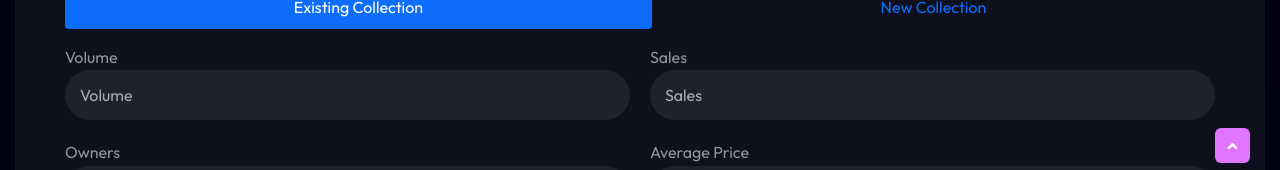
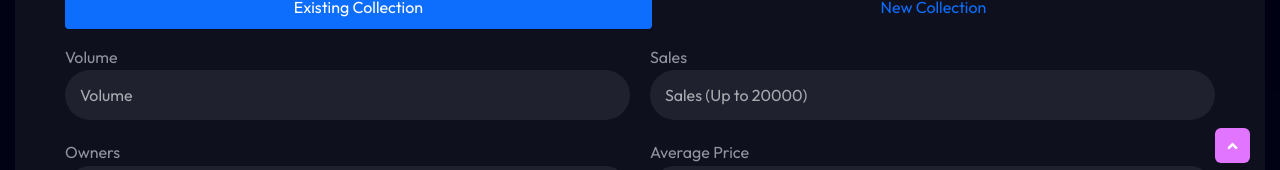
Before and after one commit to ThusithaHerath/nft-predictor-frontend, a React (Vite) app: page /predict in a window 1280 px wide. Shown: the part 717-887 px from the top of the page. Built offline with nearby package versions, Linux system fonts and the light colour scheme.

Commit message:
add validations

```diff
--- a/src/component/forms/ContactForm2.tsx
+++ b/src/component/forms/ContactForm2.tsx
@@ -167,28 +167,30 @@ interface PredictionResponse {
                     <div className="col-md-6">
                       <div className="form-grp">
                       <label>Volume</label>
-                      <input type="number" {...existingFormMethods.register("Volume")} placeholder="Volume" />
+                      <input type="number"   max="15000"
+                      {...existingFormMethods.register("Volume")} placeholder="Volume" />
                       <p className="form_error">{existingFormMethods.formState.errors.Volume?.message}</p>
                       </div>
                     </div>
                     <div className="col-md-6">
                       <div className="form-grp">
                       <label>Sales</label>
-                      <input type="number" {...existingFormMethods.register("Sales")} placeholder="Sales" />
+                      <input type="number"   min="0"
+  max="3000" {...existingFormMethods.register("Sales")} placeholder="Sales (Up to 20000)" />
                       <p className="form_error">{existingFormMethods.formState.errors.Sales?.message}</p>
                       </div>
                     </div>
                     <div className="col-md-6">
                       <div className="form-grp">
                       <label>Owners</label>
-                      <input type="number" {...existingFormMethods.register("Owners")} placeholder="Owners" />
+                      <input type="number"  min="0"  {...existingFormMethods.register("Owners")} placeholder="Owners" />
                       <p className="form_error">{existingFormMethods.formState.errors.Owners?.message}</p>
                       </div>
                     </div>
                     <div className="col-md-6">
                       <div className="form-grp">
                       <label>Average Price</label>
-                      <input type="number" step="0.1" {...existingFormMethods.register("Average_Price")} placeholder="Average Price" />
+                      <input type="number" min="0" max="10" step="0.1" {...existingFormMethods.register("Average_Price")} placeholder="Average Price" />
                       <p className="form_error">{existingFormMethods.formState.errors.Average_Price?.message}</p>
                       </div>
                     </div>
@@ -223,14 +225,14 @@ interface PredictionResponse {
                     <div className="col-md-6">
                       <div className="form-grp">
                       <label>Roadmap Strength</label>
-                      <input type="number" {...newFormMethods.register("Roadmap_Strength")} placeholder="Roadmap Strength" />
+                      <input type="number" min="0" {...newFormMethods.register("Roadmap_Strength")} placeholder="Roadmap Strength" />
                       <p className="form_error">{newFormMethods.formState.errors.Roadmap_Strength?.message}</p>
                       </div>
                     </div>
                     <div className="col-md-6">
                       <div className="form-grp">
-                      <label>Social Media Sentiment</label>
-                      <input type="number" step="0.1" {...newFormMethods.register("Social_Media_Sentiment")} placeholder="Social Media Sentiment (0-1)" />
+                      <label>Social Media Sentiment </label>
+                      <input type="number" min="0" step="0.1"  max="1"  {...newFormMethods.register("Social_Media_Sentiment")} placeholder="Social Media Sentiment (0-1)" />
                       <p className="form_error">{newFormMethods.formState.errors.Social_Media_Sentiment?.message}</p>
                       </div>
                     </div>
--- a/src/layouts/footers/FooterThree.tsx
+++ b/src/layouts/footers/FooterThree.tsx
@@ -1,36 +1,35 @@
-import { Link } from "react-router-dom";
-import NewsletterForm from "../../component/forms/NewsletterForm";
 
-interface DataType {
-   id: number;
-   class_name: string;
-   title: string;
-   footer_link: {
-      link: string;
-      link_title: string;
-   }[]
-}
 
-const footer_data: DataType[] = [
-   {
-      id: 1,
-      class_name: "col-xl-3 col-lg-3 col-md-4 col-sm-6",
-      title: "Usefull Links",
-      footer_link: [{ link: "/contact", link_title: "Contact us" }, { link: "/contact", link_title: "How it Works" }, { link: "/contact", link_title: "Create" }, { link: "/contact", link_title: "Explore" }, { link: "/contact", link_title: "Terms & Services" },]
-   },
-   {
-      id: 2,
-      class_name: "col-xl-3 col-lg-2 col-md-4 col-sm-6",
-      title: "SOLUTIONS",
-      footer_link: [{ link: "/contact", link_title: "Token Suite" }, { link: "/contact", link_title: "Ecosystem" }, { link: "/contact", link_title: "Investment" }, { link: "/contact", link_title: "Portal" }, { link: "/contact", link_title: "Tokenization" },]
-   },
-   {
-      id: 3,
-      class_name: "col-xl-3 col-lg-3 col-md-4 col-sm-4",
-      title: "Usefull Links",
-      footer_link: [{ link: "/contact", link_title: "Help Center" }, { link: "/contact", link_title: "Partners" }, { link: "/contact", link_title: "Suggestions" }, { link: "/blog", link_title: "Blog" }, { link: "/contact", link_title: "Newsletters" },]
-   },
-]
+// interface DataType {
+//    id: number;
+//    class_name: string;
+//    title: string;
+//    footer_link: {
+//       link: string;
+//       link_title: string;
+//    }[]
+// }
+
+// const footer_data: DataType[] = [
+//    {
+//       id: 1,
+//       class_name: "col-xl-3 col-lg-3 col-md-4 col-sm-6",
+//       title: "Usefull Links",
+//       footer_link: [{ link: "/contact", link_title: "Contact us" }, { link: "/contact", link_title: "How it Works" }, { link: "/contact", link_title: "Create" }, { link: "/contact", link_title: "Explore" }, { link: "/contact", link_title: "Terms & Services" },]
+//    },
+//    {
+//       id: 2,
+//       class_name: "col-xl-3 col-lg-2 col-md-4 col-sm-6",
+//       title: "SOLUTIONS",
+//       footer_link: [{ link: "/contact", link_title: "Token Suite" }, { link: "/contact", link_title: "Ecosystem" }, { link: "/contact", link_title: "Investment" }, { link: "/contact", link_title: "Portal" }, { link: "/contact", link_title: "Tokenization" },]
+//    },
+//    {
+//       id: 3,
+//       class_name: "col-xl-3 col-lg-3 col-md-4 col-sm-4",
+//       title: "Usefull Links",
+//       footer_link: [{ link: "/contact", link_title: "Help Center" }, { link: "/contact", link_title: "Partners" }, { link: "/contact", link_title: "Suggestions" }, { link: "/blog", link_title: "Blog" }, { link: "/contact", link_title: "Newsletters" },]
+//    },
+// ]
 
 const FooterThree = () => {
    return (
```
